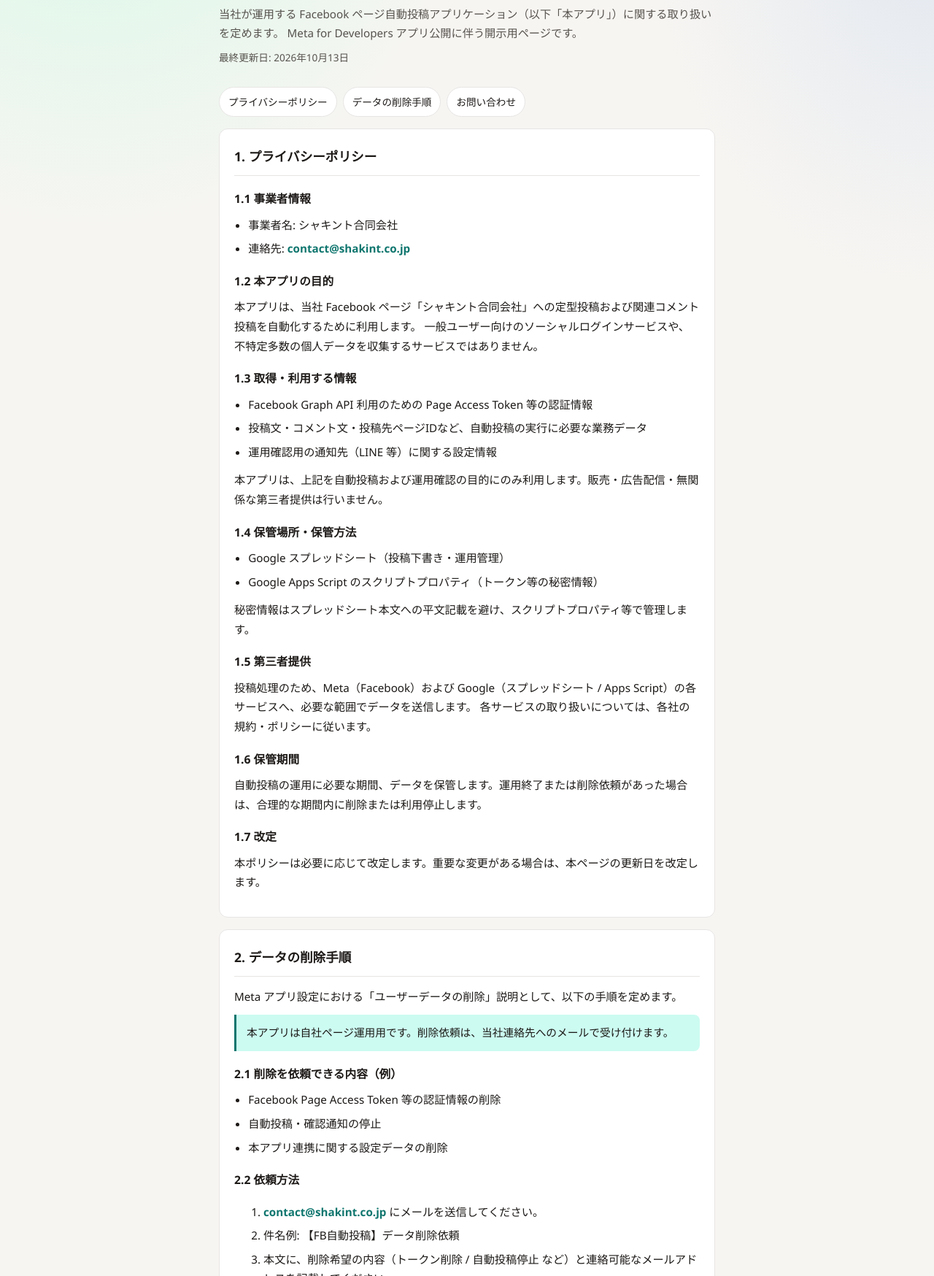
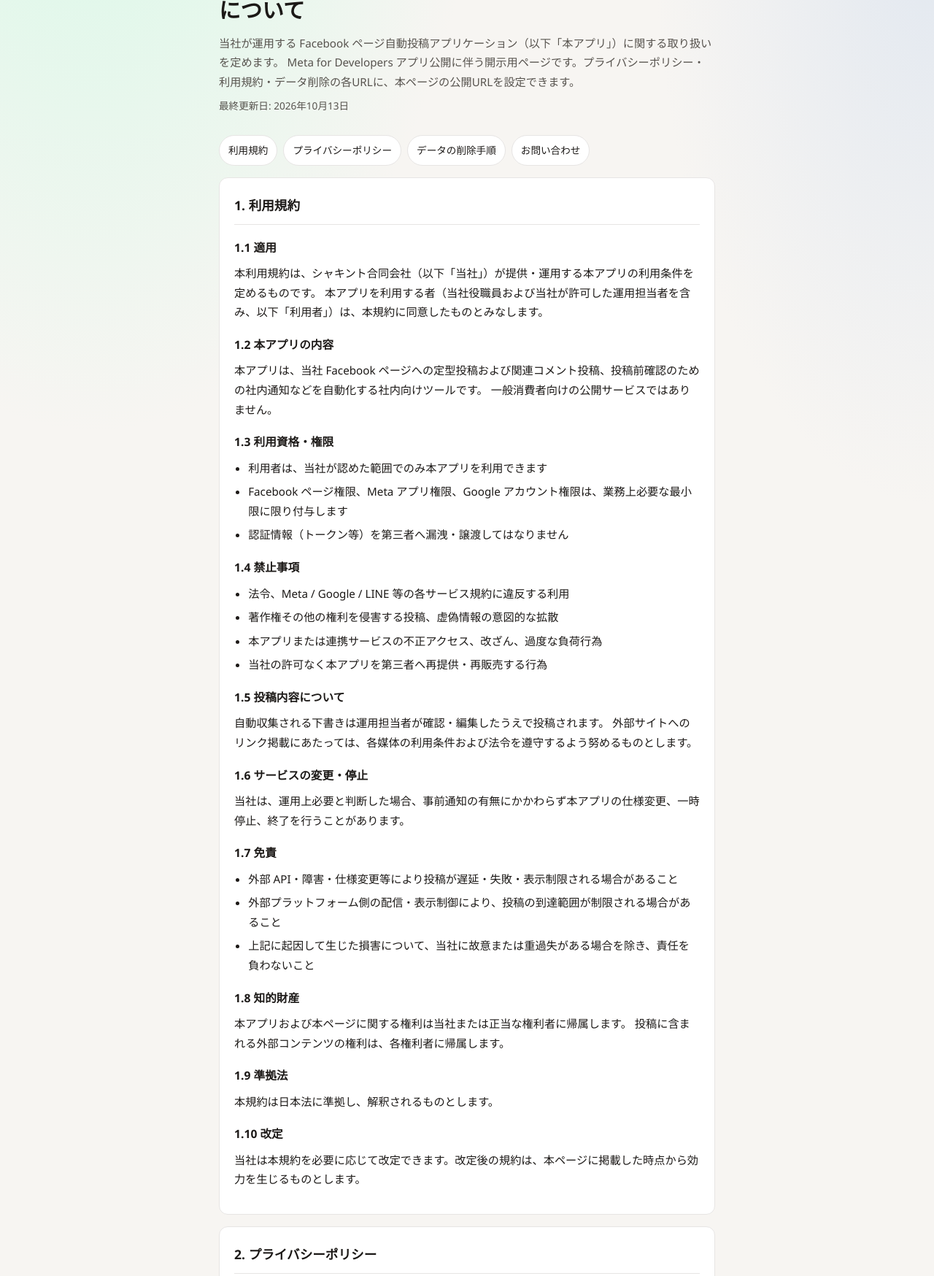
Before and after one commit to TaikiMakishima/Facebook-App-privacy-policy, a plain HTML site: page index.html in a window 1280 px wide. Shown: the part 109-1857 px from the top of the page at 73% size. Drawn offline with Linux system fonts and the light colour scheme.

Commit message:
Update title and descriptions for terms and privacy

```diff
--- a/index.html
+++ b/index.html
@@ -3,8 +3,8 @@
 <head>
   <meta charset="UTF-8" />
   <meta name="viewport" content="width=device-width, initial-scale=1" />
-  <title>プライバシーポリシー・データの削除について｜シャキント合同会社</title>
-  <meta name="description" content="シャキント合同会社のFacebookページ自動投稿アプリに関するプライバシーポリシーおよびデータの削除手順です。" />
+  <title>利用規約・プライバシーポリシー・データの削除について｜シャキント合同会社</title>
+  <meta name="description" content="シャキント合同会社のFacebookページ自動投稿アプリに関する利用規約、プライバシーポリシー、データの削除手順です。" />
   <style>
     :root {
       --bg: #f7f5f2;
@@ -177,36 +177,100 @@
   <div class="wrap">
     <header>
       <p class="brand">シャキント合同会社</p>
-      <h1>プライバシーポリシー・データの削除について</h1>
+      <h1>利用規約・プライバシーポリシー・データの削除について</h1>
       <p class="lead">
         当社が運用する Facebook ページ自動投稿アプリケーション（以下「本アプリ」）に関する取り扱いを定めます。
-        Meta for Developers アプリ公開に伴う開示用ページです。
+        Meta for Developers アプリ公開に伴う開示用ページです。プライバシーポリシー・利用規約・データ削除の各URLに、本ページの公開URLを設定できます。
       </p>
       <p class="meta">最終更新日: 2026年10月13日</p>
     </header>
 
     <nav class="toc" aria-label="目次">
+      <a href="#terms">利用規約</a>
       <a href="#privacy">プライバシーポリシー</a>
       <a href="#deletion">データの削除手順</a>
       <a href="#contact">お問い合わせ</a>
     </nav>
 
+    <section id="terms">
+      <h2>1. 利用規約</h2>
+
+      <h3>1.1 適用</h3>
+      <p>
+        本利用規約は、シャキント合同会社（以下「当社」）が提供・運用する本アプリの利用条件を定めるものです。
+        本アプリを利用する者（当社役職員および当社が許可した運用担当者を含み、以下「利用者」）は、本規約に同意したものとみなします。
+      </p>
+
+      <h3>1.2 本アプリの内容</h3>
+      <p>
+        本アプリは、当社 Facebook ページへの定型投稿および関連コメント投稿、投稿前確認のための社内通知などを自動化する社内向けツールです。
+        一般消費者向けの公開サービスではありません。
+      </p>
+
+      <h3>1.3 利用資格・権限</h3>
+      <ul>
+        <li>利用者は、当社が認めた範囲でのみ本アプリを利用できます</li>
+        <li>Facebook ページ権限、Meta アプリ権限、Google アカウント権限は、業務上必要な最小限に限り付与します</li>
+        <li>認証情報（トークン等）を第三者へ漏洩・譲渡してはなりません</li>
+      </ul>
+
+      <h3>1.4 禁止事項</h3>
+      <ul>
+        <li>法令、Meta / Google / LINE 等の各サービス規約に違反する利用</li>
+        <li>著作権その他の権利を侵害する投稿、虚偽情報の意図的な拡散</li>
+        <li>本アプリまたは連携サービスの不正アクセス、改ざん、過度な負荷行為</li>
+        <li>当社の許可なく本アプリを第三者へ再提供・再販売する行為</li>
+      </ul>
+
+      <h3>1.5 投稿内容について</h3>
+      <p>
+        自動収集される下書きは運用担当者が確認・編集したうえで投稿されます。
+        外部サイトへのリンク掲載にあたっては、各媒体の利用条件および法令を遵守するよう努めるものとします。
+      </p>
+
+      <h3>1.6 サービスの変更・停止</h3>
+      <p>
+        当社は、運用上必要と判断した場合、事前通知の有無にかかわらず本アプリの仕様変更、一時停止、終了を行うことがあります。
+      </p>
+
+      <h3>1.7 免責</h3>
+      <ul>
+        <li>外部 API・障害・仕様変更等により投稿が遅延・失敗・表示制限される場合があること</li>
+        <li>外部プラットフォーム側の配信・表示制御により、投稿の到達範囲が制限される場合があること</li>
+        <li>上記に起因して生じた損害について、当社に故意または重過失がある場合を除き、責任を負わないこと</li>
+      </ul>
+
+      <h3>1.8 知的財産</h3>
+      <p>
+        本アプリおよび本ページに関する権利は当社または正当な権利者に帰属します。
+        投稿に含まれる外部コンテンツの権利は、各権利者に帰属します。
+      </p>
+
+      <h3>1.9 準拠法</h3>
+      <p>本規約は日本法に準拠し、解釈されるものとします。</p>
+
+      <h3>1.10 改定</h3>
+      <p>
+        当社は本規約を必要に応じて改定できます。改定後の規約は、本ページに掲載した時点から効力を生じるものとします。
+      </p>
+    </section>
+
     <section id="privacy">
-      <h2>1. プライバシーポリシー</h2>
+      <h2>2. プライバシーポリシー</h2>
 
-      <h3>1.1 事業者情報</h3>
+      <h3>2.1 事業者情報</h3>
       <ul>
         <li>事業者名: シャキント合同会社</li>
         <li>連絡先: <a class="mail" href="mailto:contact@shakint.co.jp">contact@shakint.co.jp</a></li>
       </ul>
 
-      <h3>1.2 本アプリの目的</h3>
+      <h3>2.2 本アプリの目的</h3>
       <p>
         本アプリは、当社 Facebook ページ「シャキント合同会社」への定型投稿および関連コメント投稿を自動化するために利用します。
         一般ユーザー向けのソーシャルログインサービスや、不特定多数の個人データを収集するサービスではありません。
       </p>
 
-      <h3>1.3 取得・利用する情報</h3>
+      <h3>2.3 取得・利用する情報</h3>
       <ul>
         <li>Facebook Graph API 利用のための Page Access Token 等の認証情報</li>
         <li>投稿文・コメント文・投稿先ページIDなど、自動投稿の実行に必要な業務データ</li>
@@ -216,7 +280,7 @@
         本アプリは、上記を自動投稿および運用確認の目的にのみ利用します。販売・広告配信・無関係な第三者提供は行いません。
       </p>
 
-      <h3>1.4 保管場所・保管方法</h3>
+      <h3>2.4 保管場所・保管方法</h3>
       <ul>
         <li>Google スプレッドシート（投稿下書き・運用管理）</li>
         <li>Google Apps Script のスクリプトプロパティ（トークン等の秘密情報）</li>
@@ -225,25 +289,25 @@
         秘密情報はスプレッドシート本文への平文記載を避け、スクリプトプロパティ等で管理します。
       </p>
 
-      <h3>1.5 第三者提供</h3>
+      <h3>2.5 第三者提供</h3>
       <p>
         投稿処理のため、Meta（Facebook）および Google（スプレッドシート / Apps Script）の各サービスへ、必要な範囲でデータを送信します。
         各サービスの取り扱いについては、各社の規約・ポリシーに従います。
       </p>
 
-      <h3>1.6 保管期間</h3>
+      <h3>2.6 保管期間</h3>
       <p>
         自動投稿の運用に必要な期間、データを保管します。運用終了または削除依頼があった場合は、合理的な期間内に削除または利用停止します。
       </p>
 
-      <h3>1.7 改定</h3>
+      <h3>2.7 改定</h3>
       <p>
         本ポリシーは必要に応じて改定します。重要な変更がある場合は、本ページの更新日を改定します。
       </p>
     </section>
 
     <section id="deletion">
-      <h2>2. データの削除手順</h2>
+      <h2>3. データの削除手順</h2>
       <p>
         Meta アプリ設定における「ユーザーデータの削除」説明として、以下の手順を定めます。
       </p>
@@ -252,14 +316,14 @@
         本アプリは自社ページ運用用です。削除依頼は、当社連絡先へのメールで受け付けます。
       </div>
 
-      <h3>2.1 削除を依頼できる内容（例）</h3>
+      <h3>3.1 削除を依頼できる内容（例）</h3>
       <ul>
         <li>Facebook Page Access Token 等の認証情報の削除</li>
         <li>自動投稿・確認通知の停止</li>
         <li>本アプリ連携に関する設定データの削除</li>
       </ul>
 
-      <h3>2.2 依頼方法</h3>
+      <h3>3.2 依頼方法</h3>
       <ol>
         <li>
           <a class="mail" href="mailto:contact@shakint.co.jp?subject=%E3%80%90FB%E8%87%AA%E5%8B%95%E6%8A%95%E7%A8%BF%E3%80%91%E3%83%87%E3%83%BC%E3%82%BF%E5%89%8A%E9%99%A4%E4%BE%9D%E9%A0%BC">contact@shakint.co.jp</a>
@@ -269,21 +333,21 @@
         <li>本文に、削除希望の内容（トークン削除 / 自動投稿停止 など）と連絡可能なメールアドレスを記載してください。</li>
       </ol>
 
-      <h3>2.3 対応内容</h3>
+      <h3>3.3 対応内容</h3>
       <ul>
         <li>受領後、本人確認に必要な範囲で確認のうえ対応します</li>
         <li>スクリプトプロパティ上のトークン削除、トリガー停止、関連設定の削除または無効化を行います</li>
         <li>対応完了後、依頼元メールアドレスへ結果を通知します</li>
       </ul>
 
-      <h3>2.4 対応期間の目安</h3>
+      <h3>3.4 対応期間の目安</h3>
       <p>原則として、依頼受領から 30 日以内に対応します。</p>
     </section>
 
     <section id="contact">
-      <h2>3. お問い合わせ</h2>
+      <h2>4. お問い合わせ</h2>
       <p>
-        本ポリシーおよびデータ削除に関するお問い合わせ:<br />
+        利用規約、プライバシーポリシー、データ削除に関するお問い合わせ:<br />
         シャキント合同会社<br />
         <a class="mail" href="mailto:contact@shakint.co.jp">contact@shakint.co.jp</a>
       </p>
```
